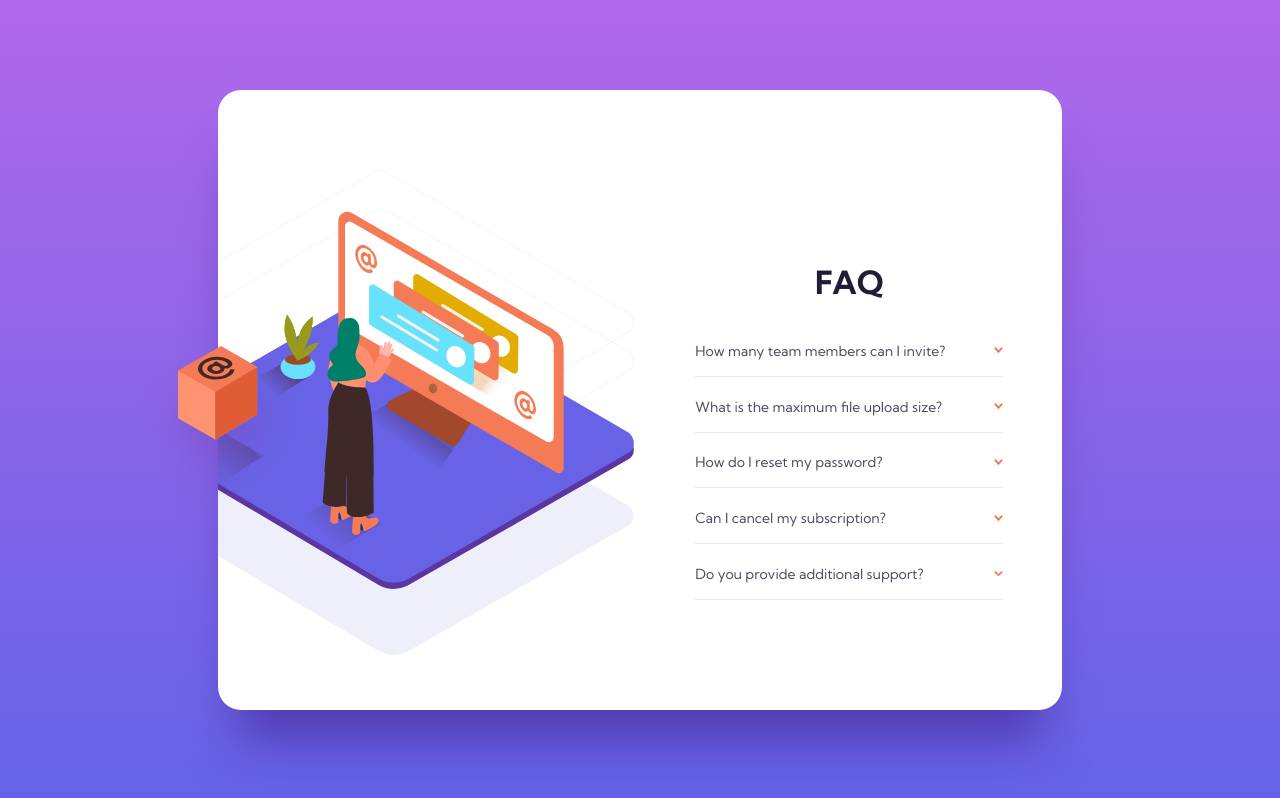
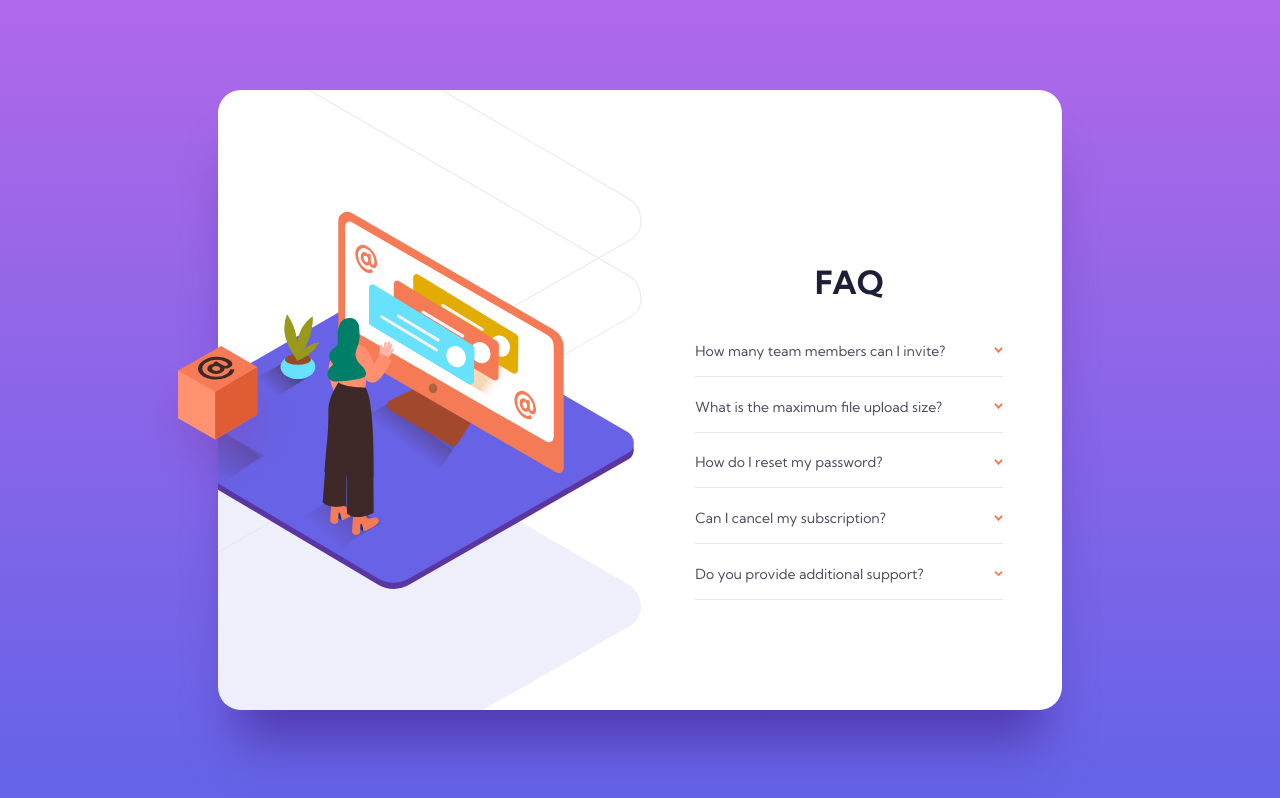
Before and after one commit to RSkhirtladze/Faq-accordion-card-main, a plain HTML site: page index.html in a window 1280 px wide. Drawn offline with Linux system fonts and the light colour scheme.

Commit message:
fix responsive on desktop

```diff
--- a/styles.css
+++ b/styles.css
@@ -204,8 +204,9 @@ main {
     max-width: 31rem;
     align-self: center;
     justify-self: center;
-    left: -5rem;
-    top: 5rem;
+    left: -20rem;
+    /* top: 1rem; */
+    transform: scale(2);
   }
 
   .desktopTop {
```
